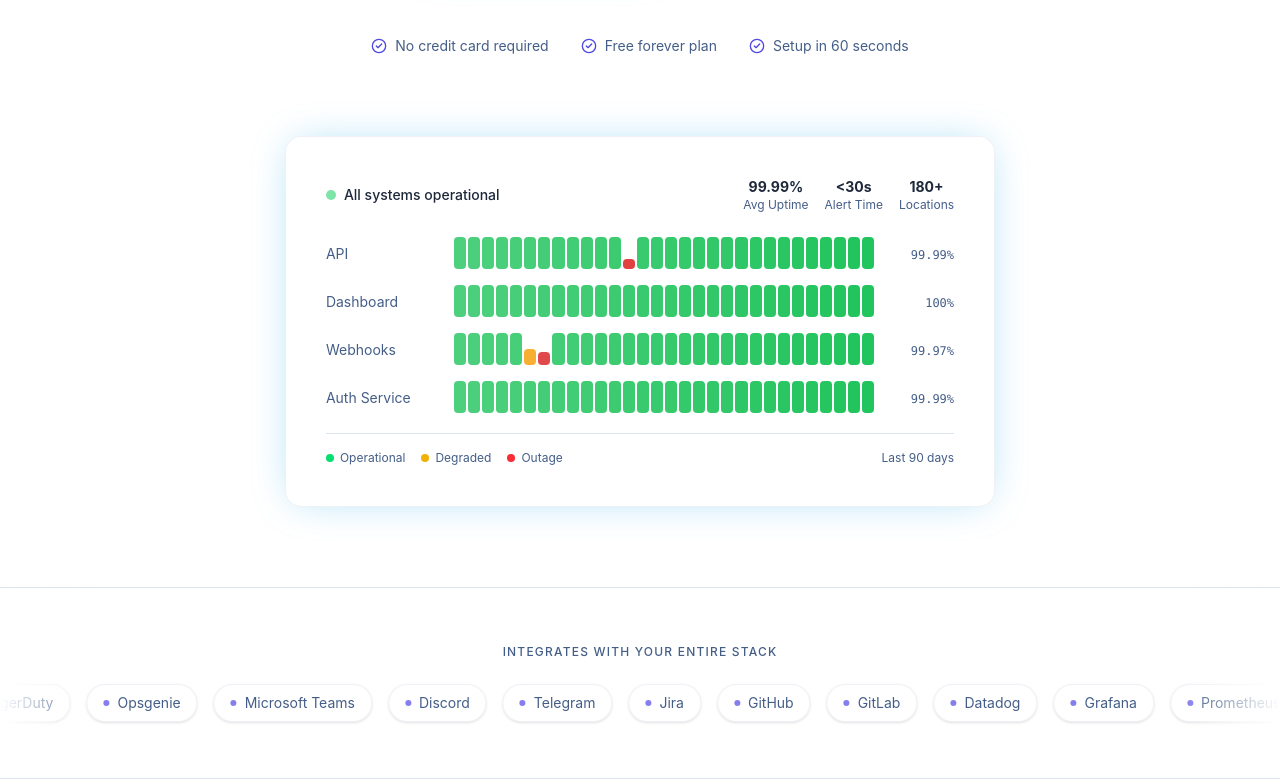
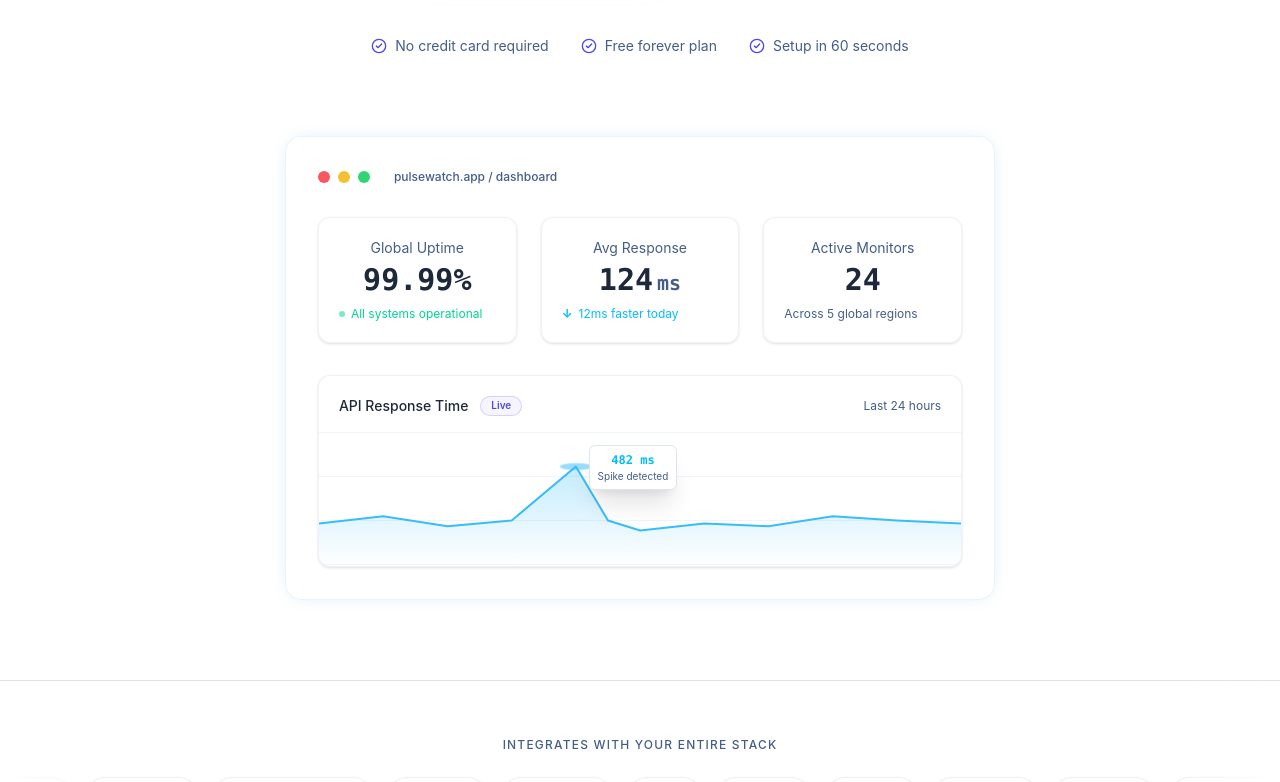
Before and after one commit to amnkarn/Betterstack, a React (Vite) app in the folder apps/frontend/: page / in a window 1280 px wide. Shown: the part 632-1414 px from the top of the page. Built offline with nearby package versions, Linux system fonts and the light colour scheme.

Commit message:
landing page mockup box replaced

```diff
--- a/apps/frontend/src/components/Landing/Hero.tsx
+++ b/apps/frontend/src/components/Landing/Hero.tsx
@@ -91,73 +91,91 @@ export default function Hero() {
           ))}
         </div>
 
-        {/* Landin mockup */}
+        {/* Landing mockup */}
         <div
           className="w-full max-w-4xl animate-fade-up"
           style={{ animationDelay: '380ms', opacity: 0 }}
         >
-          <div className="rounded-2xl p-10 glow border border-border/50 bg-card/50 backdrop-blur-md">
-            {/* Top bar */}
-            <div className="flex items-center justify-between mb-6">
-              <div className="flex items-center gap-2">
-                <div className="w-2.5 h-2.5 rounded-full bg-green-500 animate-pulse" />
-                <span className="text-sm font-medium text-foreground">All systems operational</span>
+          <div className="rounded-2xl p-4 sm:p-8 glow-sm border border-border/50 bg-card/60 backdrop-blur-xl shadow-2xl relative overflow-hidden">
+            {/* Window controls */}
+            <div className="flex items-center gap-2 mb-8">
+              <div className="w-3 h-3 rounded-full bg-red-500/80" />
+              <div className="w-3 h-3 rounded-full bg-yellow-500/80" />
+              <div className="w-3 h-3 rounded-full bg-green-500/80" />
+              <div className="ml-4 text-xs font-medium text-muted-foreground">pulsewatch.app / dashboard</div>
+            </div>
+
+            <div className="grid grid-cols-1 md:grid-cols-3 gap-6 mb-8">
+              <div className="bg-background/40 border border-border/50 rounded-xl p-5 shadow-sm">
+                <div className="text-sm text-muted-foreground mb-1">Global Uptime</div>
+                <div className="text-3xl font-bold text-foreground font-mono">99.99%</div>
+                <div className="text-xs text-emerald-400 mt-2 flex items-center gap-1.5">
+                  <div className="w-1.5 h-1.5 rounded-full bg-emerald-400 animate-pulse" /> All systems operational
+                </div>
               </div>
-              <div className="flex items-center gap-4">
-                {metrics.map((m) => (
-                  <div key={m.label} className="text-center hidden sm:block">
-                    <div className="text-sm font-bold text-foreground">{m.value}</div>
-                    <div className="text-xs text-muted-foreground">{m.label}</div>
-                  </div>
-                ))}
+              <div className="bg-background/40 border border-border/50 rounded-xl p-5 shadow-sm">
+                <div className="text-sm text-muted-foreground mb-1">Avg Response</div>
+                <div className="text-3xl font-bold text-foreground font-mono">124<span className="text-xl text-muted-foreground ml-1">ms</span></div>
+                <div className="text-xs text-sky-400 mt-2 flex items-center gap-1.5">
+                  <span className="font-bold">↓</span> 12ms faster today
+                </div>
+              </div>
+              <div className="bg-background/40 border border-border/50 rounded-xl p-5 shadow-sm">
+                <div className="text-sm text-muted-foreground mb-1">Active Monitors</div>
+                <div className="text-3xl font-bold text-foreground font-mono">24</div>
+                <div className="text-xs text-muted-foreground mt-2 flex items-center gap-1.5">
+                  Across 5 global regions
+                </div>
               </div>
             </div>
 
-            {/* Status rows */}
-            <div className="space-y-4">
-              {statusBars.map((service) => (
-                <div key={service.label} className="flex items-center gap-4">
-                  <div className="w-28 text-left">
-                    <span className="text-sm text-muted-foreground">{service.label}</span>
-                  </div>
-                  <div className="flex-1 flex gap-0.5 items-end h-8">
-                    {service.bars.map((h, i) => (
-                      <div
-                        key={i}
-                        className="flex-1 rounded-sm transition-all"
-                        style={{
-                          height: `${h * 100}%`,
-                          backgroundColor:
-                            h === 1
-                              ? 'hsl(142 71% 45%)'
-                              : h > 0.4
-                              ? 'hsl(38 92% 50%)'
-                              : 'hsl(0 72% 51%)',
-                          opacity: 0.8 + i * 0.007,
-                        }}
-                      />
-                    ))}
-                  </div>
-                  <div className="w-16 text-right">
-                    <span className="text-xs font-mono text-muted-foreground">{service.uptime}</span>
-                  </div>
+            {/* Chart Area */}
+            <div className="bg-background/40 border border-border/50 rounded-xl p-5 h-48 relative overflow-hidden flex flex-col shadow-sm">
+              <div className="flex justify-between items-center mb-4 relative z-10">
+                <div className="flex items-center gap-3">
+                  <div className="text-sm font-medium text-foreground">API Response Time</div>
+                  <Badge variant="outline" className="text-[10px] h-5 border-primary/20 text-primary bg-primary/5">Live</Badge>
                 </div>
-              ))}
-            </div>
+                <div className="text-xs text-muted-foreground">Last 24 hours</div>
+              </div>
+              <div className="absolute inset-x-0 bottom-0 top-12">
+                {/* Horizontal grid lines */}
+                <div className="absolute inset-0 flex flex-col justify-between pt-2 pb-0">
+                  {[...Array(4)].map((_, i) => (
+                    <div key={i} className="w-full h-[1px] bg-border/40" />
+                  ))}
+                </div>
 
-            {/* Bottom legend */}
-            <div className="flex gap-4 mt-5 pt-4 border-t border-border">
-              {[
-                { color: 'bg-green-400', label: 'Operational' },
-                { color: 'bg-yellow-500', label: 'Degraded' },
-                { color: 'bg-red-500', label: 'Outage' },
-              ].map((item) => (
-                <div key={item.label} className="flex items-center gap-1.5 text-xs text-muted-foreground">
-                  <div className={`w-2 h-2 rounded-sm ${item.color}`} />
-                  {item.label}
+                <svg className="w-full h-full relative z-10" preserveAspectRatio="none" viewBox="0 0 100 100">
+                  <defs>
+                    <linearGradient id="mockupGrad" x1="0" y1="0" x2="0" y2="1">
+                      <stop offset="0%" stopColor="#38bdf8" stopOpacity="0.3" />
+                      <stop offset="100%" stopColor="#38bdf8" stopOpacity="0" />
+                    </linearGradient>
+                  </defs>
+                  <path
+                    d="M0,100 L0,70 L10,65 L20,72 L30,68 L40,30 L45,68 L50,75 L60,70 L70,72 L80,65 L90,68 L100,70 L100,100 Z"
+                    fill="url(#mockupGrad)"
+                  />
+                  <path
+                    d="M0,70 L10,65 L20,72 L30,68 L40,30 L45,68 L50,75 L60,70 L70,72 L80,65 L90,68 L100,70"
+                    fill="none"
+                    stroke="#38bdf8"
+                    strokeWidth="2"
+                    vectorEffect="non-scaling-stroke"
+                    strokeLinecap="round"
+                    strokeLinejoin="round"
+                  />
+                  {/* Tooltip dot */}
+                  <circle cx="40" cy="30" r="2.5" fill="#38bdf8" className="animate-pulse" />
+                </svg>
+
+                {/* Tooltip HTML */}
+                <div className="absolute top-[15%] left-[42%] bg-card border border-border shadow-xl rounded-md px-2 py-1.5 text-xs z-20">
+                  <div className="font-mono text-sky-400 font-bold">482 ms</div>
+                  <div className="text-[10px] text-muted-foreground mt-0.5">Spike detected</div>
                 </div>
-              ))}
-              <span className="ml-auto text-xs text-muted-foreground">Last 90 days</span>
+              </div>
             </div>
           </div>
         </div>
```
